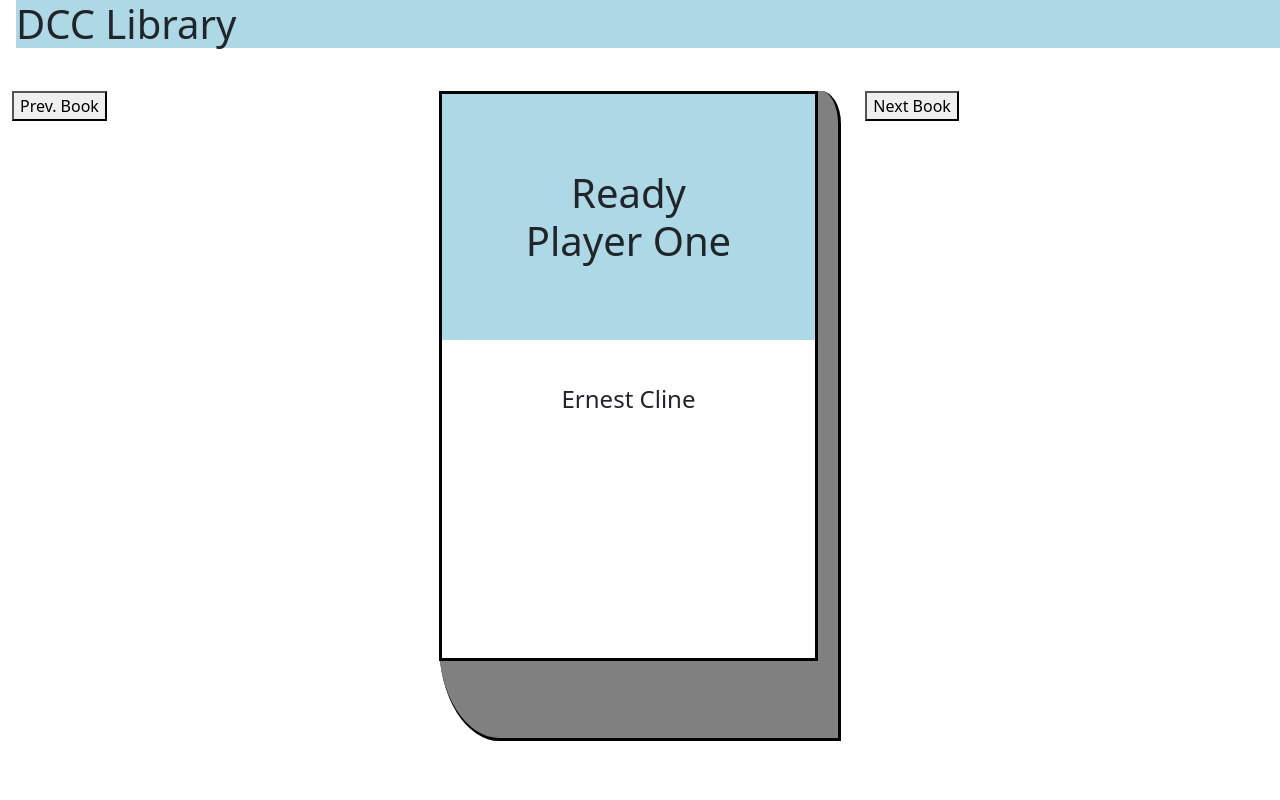
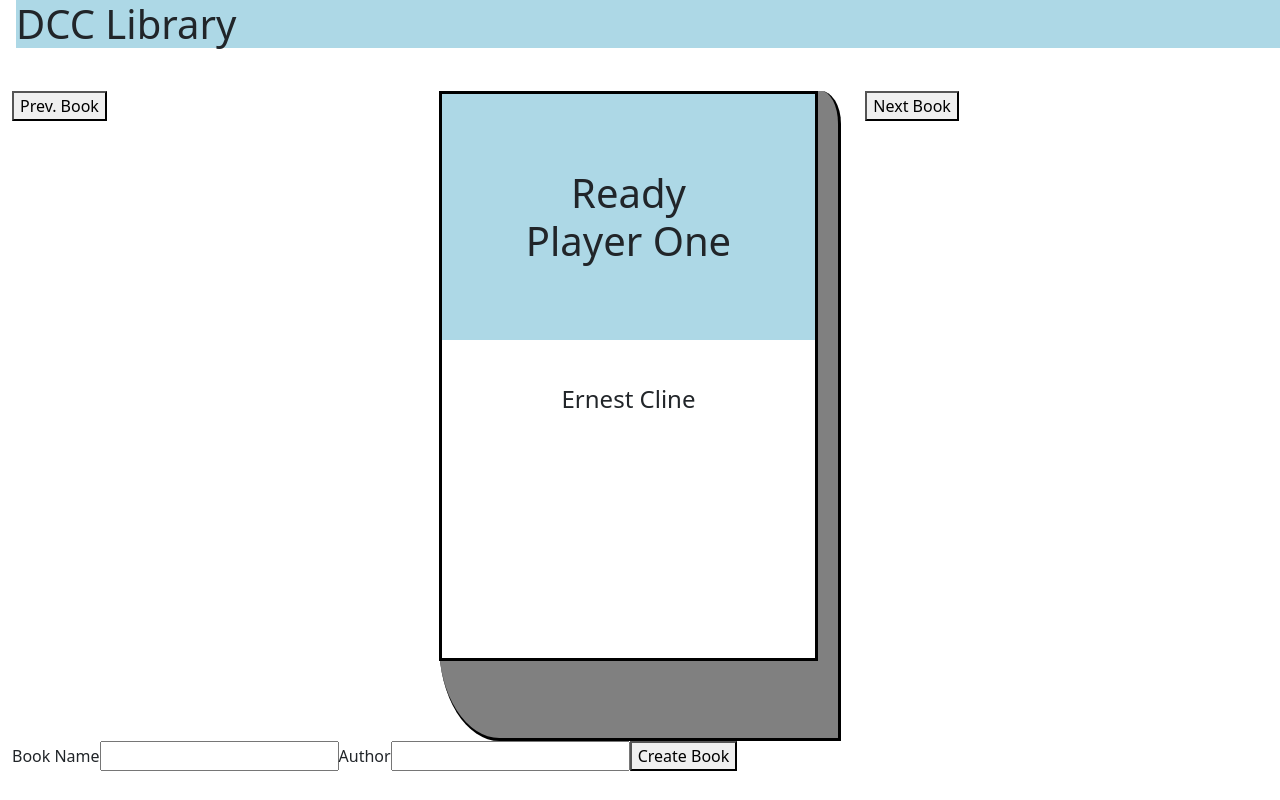
Before and after one commit to ChrisLora/DCCLibrary, a React (Create React App) app: page / in a window 1280 px wide. Built offline with nearby package versions, Linux system fonts and the light colour scheme.

Commit message:
created bookcreator component

```diff
--- a/src/components/App.jsx
+++ b/src/components/App.jsx
@@ -2,6 +2,7 @@
 import './App.css';
 import TitleBar from './TitleBar/TitleBar'
 import BookViewer from "./BookViewer/BookViewer";
+import BookCreator from './BookCreator/BookCreator'
 
 class App extends Component{
     constructor(props){
@@ -39,11 +40,19 @@
         });
     }
 
+    createBook = (newBook) => {
+        this.books.push(newBook);
+        this.setState({
+            bookNumber: this.books.length - 1
+        })
+    }
+
     render(){
         return(
             <div className="container-fluid">
                 <TitleBar />
                 <BookViewer book={this.books[this.state.bookNumber]} nextBook={this.goToNextBook} previousBook={this.goToPreviousBook} />
+                <BookCreator createNewBook = {this.createBook} />
             </div>
         )
     }
--- /dev/null
+++ b/src/components/BookCreator/BookCreator.jsx
@@ -0,0 +1,39 @@
+import React, { Component } from "react";
+import './BookCreator.css';
+
+class BookCreator extends Component {
+
+    constructor(props) {
+        super(props);
+        this.state = {
+            title: '',
+            author: ''
+        }
+    }
+
+    handleChange = (event) => {
+        this.setState({
+            [event.target.name]: event.target.value
+        });
+    }
+
+    handleSubmit = (event) => {
+        event.preventDefault();
+        this.props.createNewBook(this.state)
+    }
+
+    render() {
+        return (
+            <form onSubmit={this.handleSubmit}>
+                <label>Book Name</label>
+                <input name="title" onChange={this.handleChange} value={this.state.title} />
+                <label>Author</label>
+                <input name="author" onChange={this.handleChange} value={this.state.author} />
+                <button type="submit">Create Book</button>
+            </form>
+        );
+    }
+
+}
+
+export default BookCreator;
```
Also changed, not shown: src/components/BookCreator/BookCreator.css (added).
